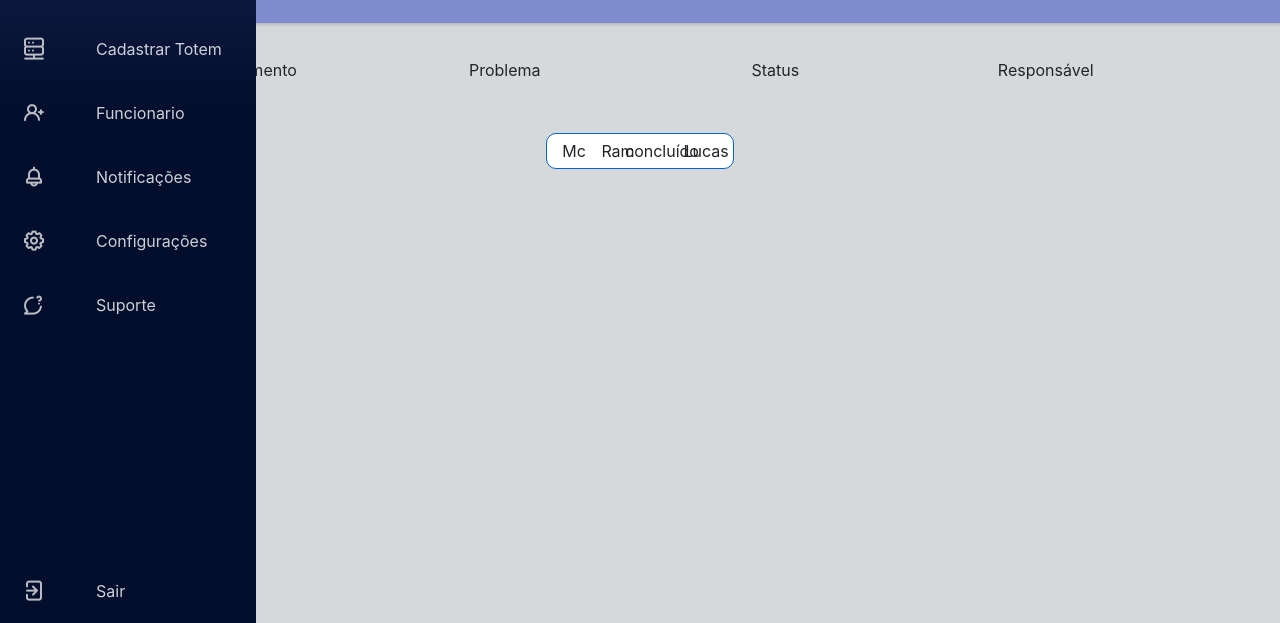
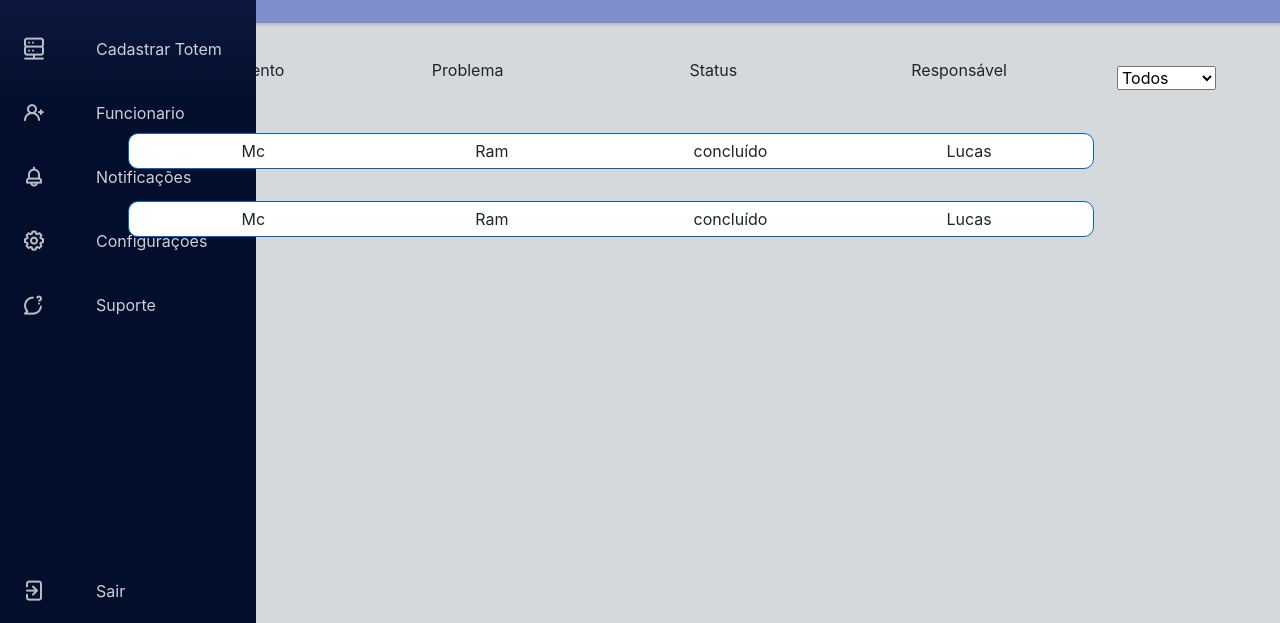
Before and after one commit to monitority/Monitor, a website: page site/public/ocorrencias.html in a window 1280 px wide. Shown: the part 177-800 px from the top of the page. Drawn offline with nearby package versions, Linux system fonts and the light colour scheme; some icons are missing.

Commit message:
Coloquei a combo box de filtro

```diff
--- a/site/public/css/ocorrencia.css
+++ b/site/public/css/ocorrencia.css
@@ -3,10 +3,12 @@
     flex-direction: column;
 }
 
+.painel-ocorrencias{
+    width: 90%;
+}
 .lista-ocorrencia{
     display: flex;
-    flex-direction: column;
-    justify-content: space-between;
+    flex-direction: row;
     width: 100%;
     padding: 35px;
 }
@@ -18,13 +20,28 @@
     justify-content: center;
 }
 
+.header-colunas{
+    display: flex;
+    flex-direction: row;
+    align-items: center;
+    width: 100%;
+}
 .coluna-lista{
     display: flex;
     flex-direction: row;
-    justify-content: space-between;
-    margin-left: 5vw;
-    margin-right: 5vw;
+    justify-content: center;
+    align-items: center;
     list-style: none;
+    width: 100%;
+}
+
+.filtro-ocorrencia{
+
+}
+
+.div-lista{
+    width: 95%;
+
 }
 .itens-lista{
     display: flex;
@@ -32,14 +49,19 @@
     justify-content: space-between;
     margin-left: 5vw;
     margin-right: 5vw;
+    margin-bottom: 4vh;
+
 }
 
+.ocorrencias{
+    display: flex;
+    width: 100%;
+}
 .card{
     border-radius: 10px;
     border-color: rgb(0, 102, 197);
     padding: 5px;
 }
-
 .espaco-coluna{
     width: 25%;
     display: flex;
--- a/site/public/ocorrencias.html
+++ b/site/public/ocorrencias.html
@@ -102,6 +102,10 @@
         <div class="titulo-lista">
             <h1>Ocorrências</h1>
         </div>
+
+        <div class="painel-ocorrencias">
+
+            <div class="header-colunas">
                 <div class="lista-ocorrencia">
                     <ul class="coluna-lista">
                         <li class="lista-coluna-ocorrecia">Estabelecimento</li>
@@ -110,12 +114,30 @@
                         <li class="lista-coluna-ocorrecia">Responsável</li>
                     </ul>
                 </div>
-        <div id="div_lista_ocorrencia">
+                <div class="filtro-ocorrencia">
+                    <select name="" id="" class="filtro-ocorrencia">
+                        <option value="">Todos</option>
+                        <option value="">Abertos</option>
+                        <option value="">Concluído</option>
+                    </select>
+                </div>
+            </div>
+
+            <div class="ocorrencias">
+                <div id="div_lista_ocorrencia" class="div-lista">
                     <div class="itens-lista card">
                         <div class="espaco-coluna">Mc</div>
                         <div class="espaco-coluna">Ram</div>
                         <div class="espaco-coluna">concluído</div>
                         <div class="espaco-coluna">Lucas</div>
+                    </div>
+                    <div class="itens-lista card">
+                        <div class="espaco-coluna">Mc</div>
+                        <div class="espaco-coluna">Ram</div>
+                        <div class="espaco-coluna">concluído</div>
+                        <div class="espaco-coluna">Lucas</div>
+                    </div>
+                </div>
             </div>
         </div>
 
@@ -164,10 +186,10 @@
 
 
                                 <div class="itens-lista card">
-                                    <div class="espaco-coluna">Mc</div>
-                                    <div class="espaco-coluna">Ram</div>
-                                    <div class="espaco-coluna">concluído</div>
-                                    <div class="espaco-coluna">Lucas</div>
+                                    <div class="espaco-coluna">${publicacao.nomeEstabelecimento}</div>
+                                    <div class="espaco-coluna">${publicacao.problema}</div>
+                                    <div class="espaco-coluna">${publicacao.status}</div>
+                                    <div class="espaco-coluna">${publicacao.reponsavel}</div>
                                 </div>
 
                             `;
```
Lines whose indentation alone changed are shown as unchanged.
